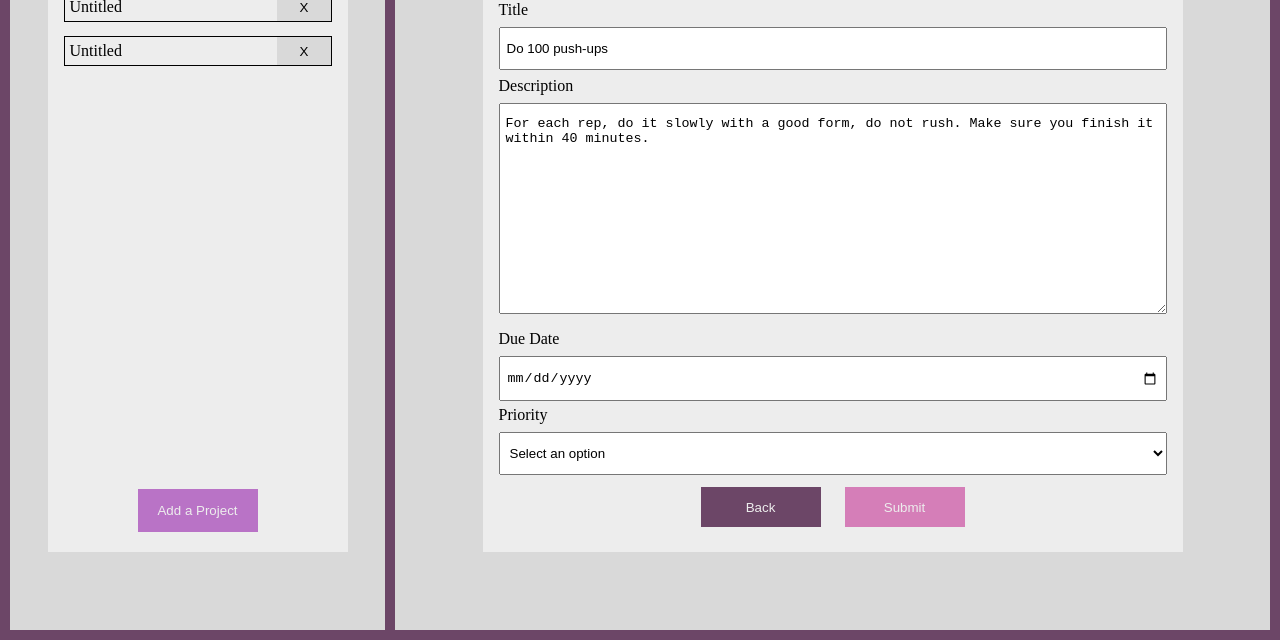
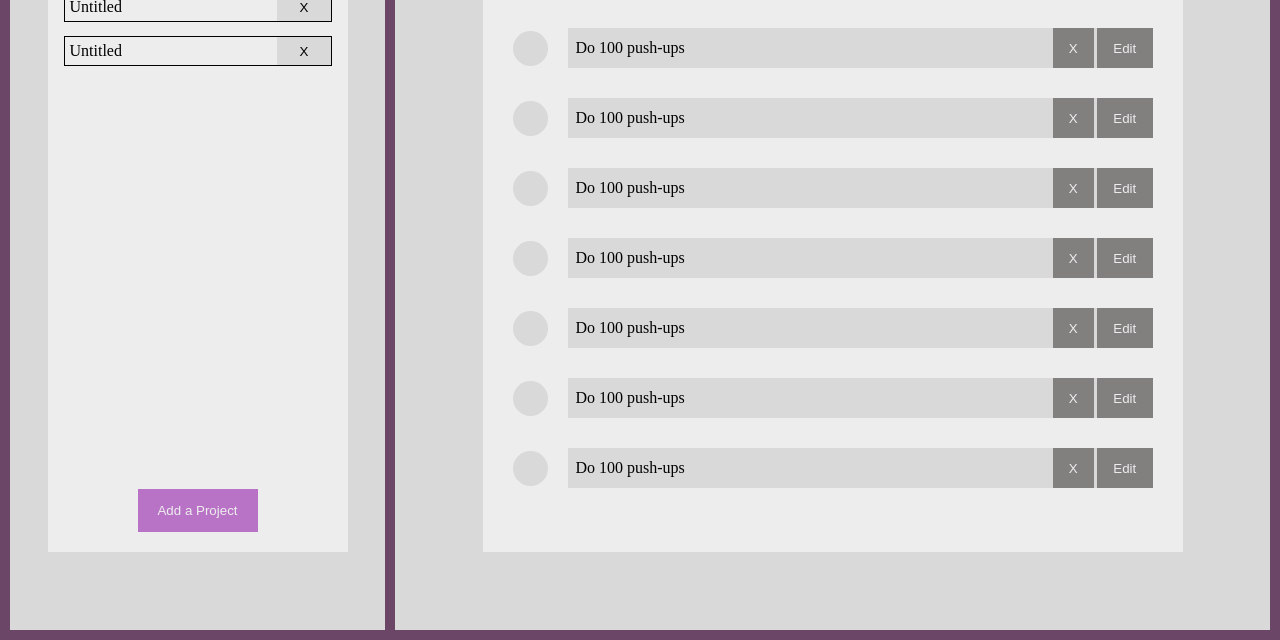
Before and after one commit to j1ngye/todo-app, a website built with webpack: page src/template.html in a window 1280 px wide. Shown: the part 160-800 px from the top of the page. Built offline with nearby package versions, Linux system fonts and the light colour scheme.

Commit message:
Hide the form by default

```diff
--- a/src/styles.css
+++ b/src/styles.css
@@ -161,7 +161,7 @@ button {
   height: 80%;
   width: 80%;
   background-color: #ededed;
-  display: flex;
+  display: none;
   flex-direction: column;
   gap: 16px;
   padding: 20px 16px;
--- a/src/template.html
+++ b/src/template.html
@@ -26,7 +26,7 @@
       </div>
       <div class="right-panel">
         <button class="add-button">Add a Todo</button>
-        <!-- <div class="todos-container">
+        <div class="todos-container">
           <div class="todo checked">
             <button class="checkbox"></button>
             <div class="content">
@@ -107,18 +107,16 @@
               </div>
             </div>
           </div>
-        </div> -->
+        </div>
         <form class="add-todo-form">
           <h1>Adding</h1>
           <div class="input-container">
             <label for="title">Title</label>
-            <input type="text" id="title" value="Do 100 push-ups" />
+            <input type="text" id="title" />
           </div>
           <div class="input-container description">
             <label for="description">Description</label>
-            <textarea name="description" id="description">
-For each rep, do it slowly with a good form, do not rush. Make sure you finish it within 40 minutes.</textarea
-            >
+            <textarea name="description" id="description"></textarea>
           </div>
           <div class="input-container">
             <label for="due-date">Due Date</label>
```
